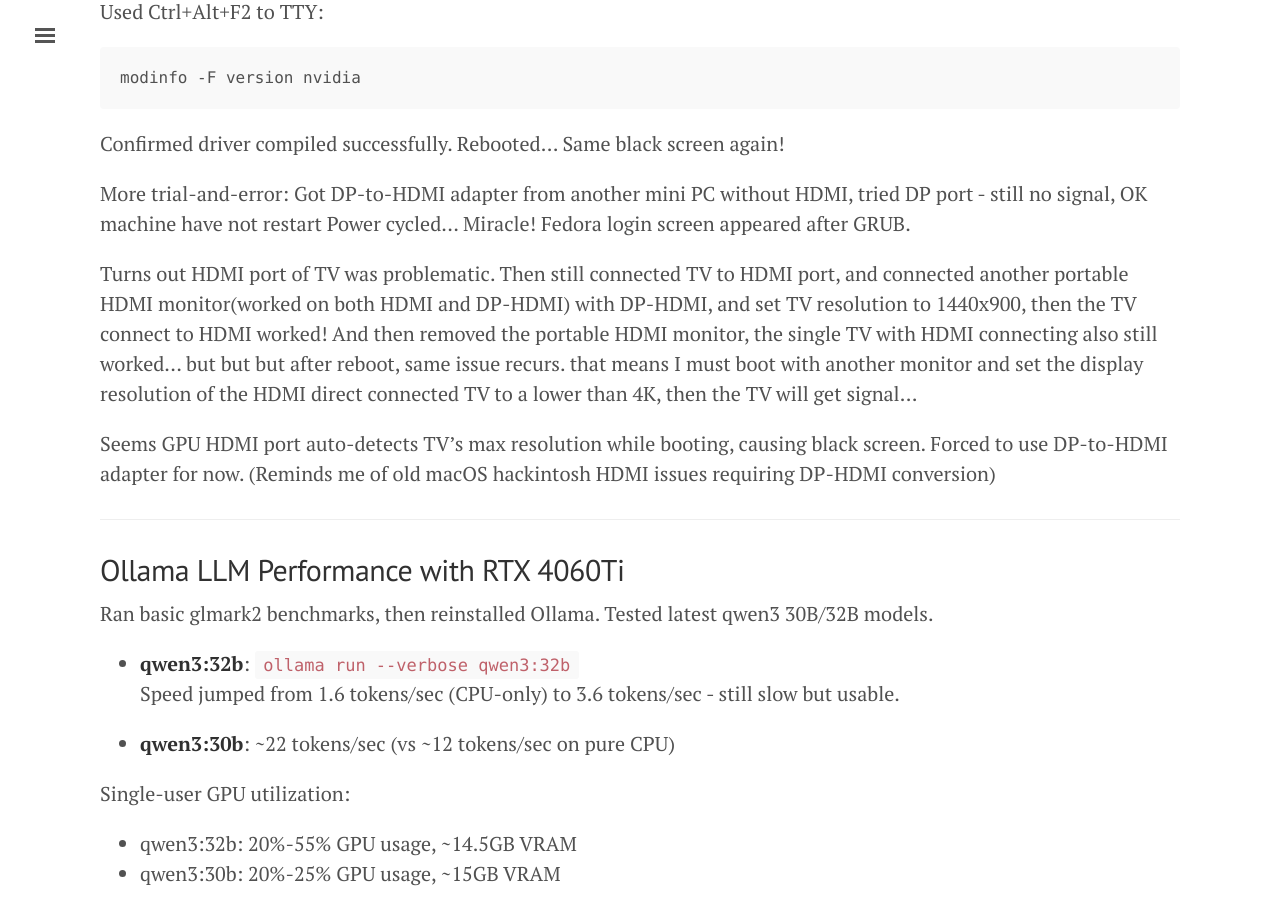
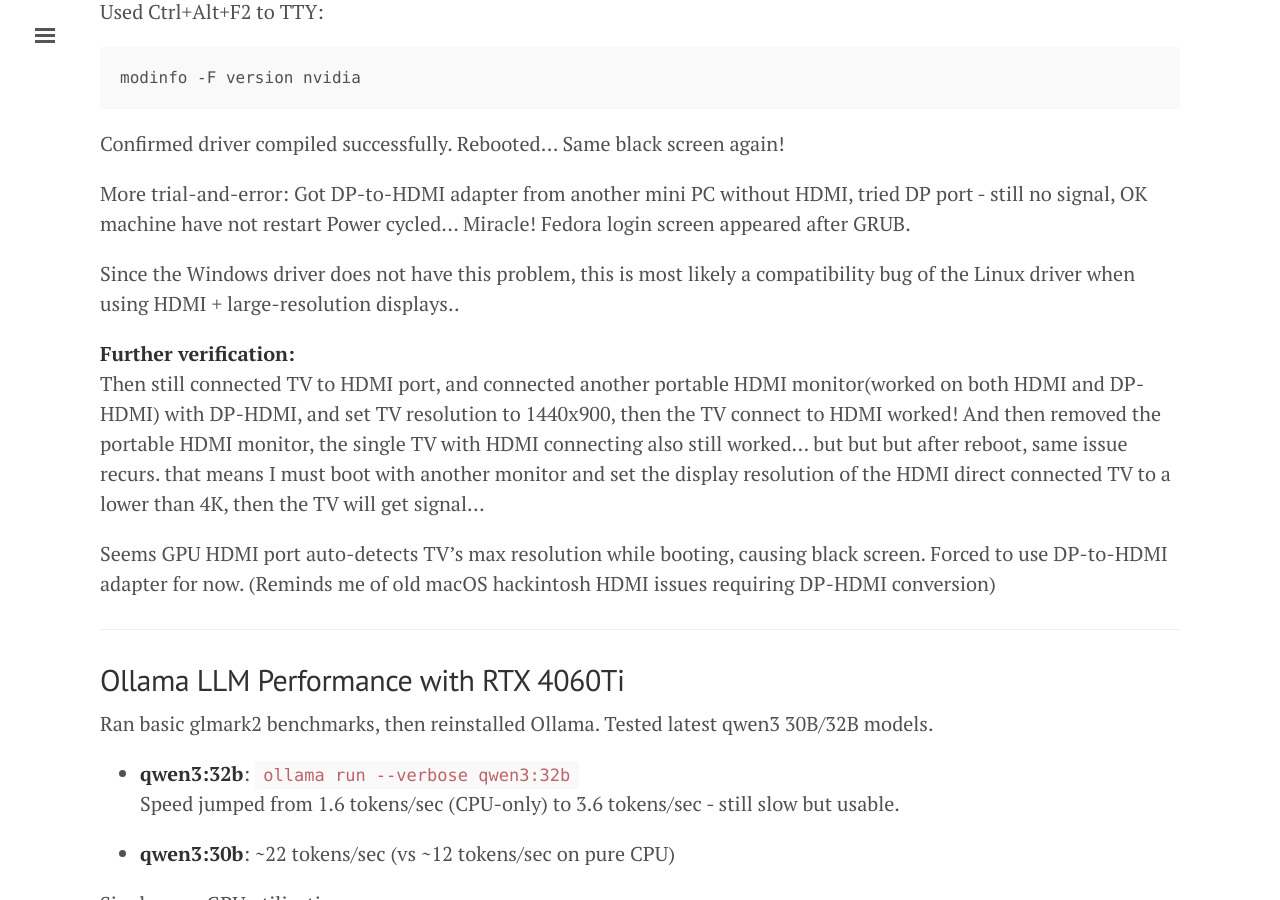
Before and after one commit to tcler/tcler.github.io, a Jekyll site: the page built from _posts/2025-05-30-my-first-graphics-card.md, in a window 1280 px wide and 900 px high, scrolled down 979 px. Built offline with Jekyll 4.4.1, drawn with Linux system fonts in a browser that asks for light colours; some of the changed text lies outside the part shown.

Commit message:
Update 2025-05-30-my-first-graphics-card.md

```diff
--- a/_posts/2025-05-30-my-first-graphics-card.md
+++ b/_posts/2025-05-30-my-first-graphics-card.md
@@ -37,7 +37,12 @@
 More trial-and-error: Got DP-to-HDMI adapter from another mini PC without HDMI, tried DP port - still no signal, OK machine have not restart
 Power cycled... Miracle! Fedora login screen appeared after GRUB.
 
-Turns out HDMI port of TV was problematic. Then still connected TV to HDMI port, and connected another portable HDMI monitor(worked on both HDMI and DP-HDMI) with DP-HDMI, and set TV
+
+Since the Windows driver does not have this problem, this is most likely a compatibility bug of the Linux driver when using HDMI + large-resolution displays..
+
+
+**Further verification:**
+Then still connected TV to HDMI port, and connected another portable HDMI monitor(worked on both HDMI and DP-HDMI) with DP-HDMI, and set TV
 resolution to 1440x900, then the TV connect to HDMI worked! And then removed the portable HDMI monitor,
 the single TV with HDMI connecting also still worked... but but but after
 reboot, same issue recurs.  that means I must boot with another monitor and set the display resolution of the HDMI direct connected TV to a lower than 4K, then the TV will get signal...
@@ -107,7 +112,9 @@
 然后变成 无信号，，，
 又开始瞎试：把另一台迷你主机上的 DP转HDMI 转接线拔下来，试试接 DP 口，没反应，按电源重启再看看，，
 奇迹发生了，Grub 之后，Fedora 开机界面竟然出现了，紧接着登录界面，，
-原来是电视 HDMI 口兼容问题，，再把一个带 HDMI 的便携屏拿过来 直插、DP转 HDMI 都没问题，
+
+鉴于Windows驱动没有这个问题，这很可能是Linux驱动在 HDMI + 大分辨率显示器 时的兼容性bug，，
+进一步验证: 再把一个带 HDMI 的便携屏拿过来 直插、DP转 HDMI 都没问题，
 然后依旧电视直插HDMI(依旧没信号)，便携屏用DP转接，display设置里找到电视，并把电视的分辨率调低到 1440x900 ，
 奇迹再次出现：直连HDMI的电视也点亮了，然后拔掉便携屏，只留电视接 HDMI 也OK，，但是，但是，但是 再重启后，还是同样的问题，
 
```
